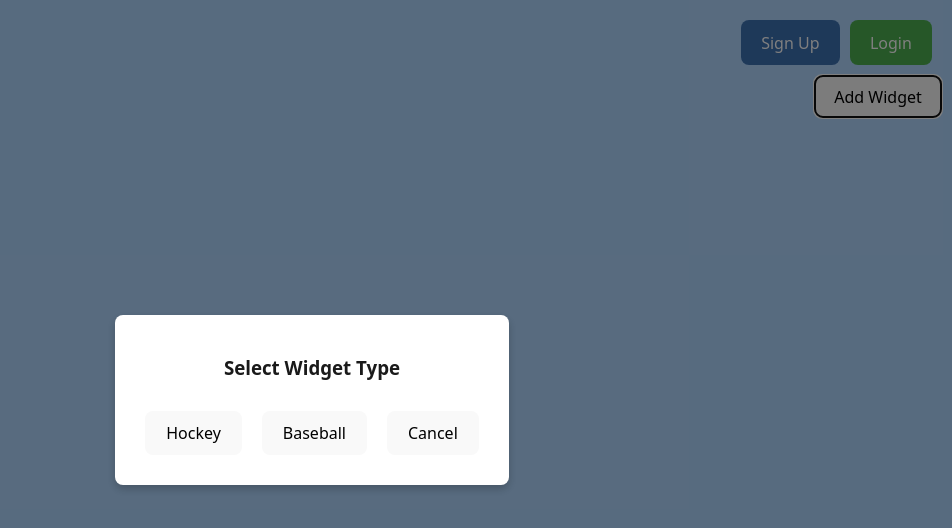
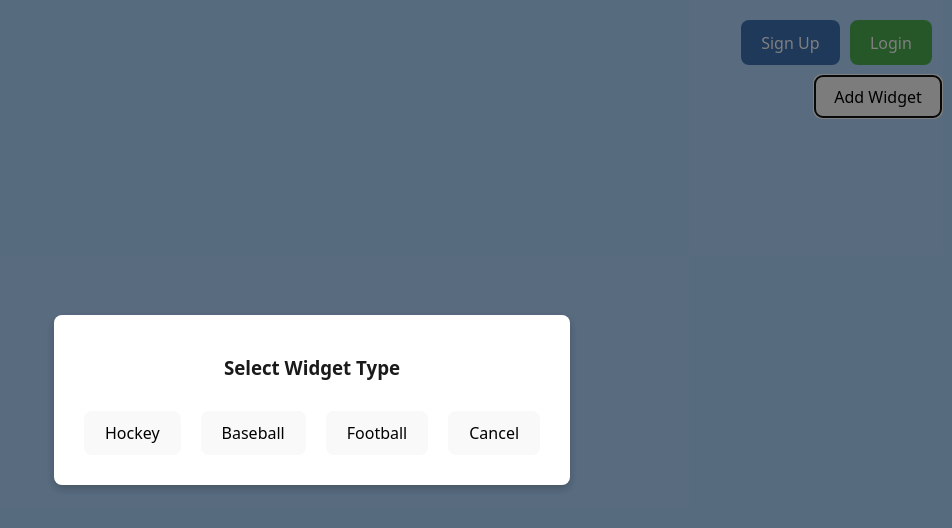
Before and after one commit to XanderDufourEtAl/TeamDudes, a React (Vite) app in the folder COS 420 Team D/: page /widget in a window 1280 px wide. Both pictures are taken after a click on the button "Add Widget". Shown: the top 528 px of the page, without its empty margins (328-1280 px from the left). Built offline with nearby package versions, Linux system fonts and the light colour scheme.

Commit message:
hopefully this added the button

```diff
--- a/COS 420 Team D/src/WidgetPage.tsx
+++ b/COS 420 Team D/src/WidgetPage.tsx
@@ -28,7 +28,7 @@ function WidgetPage() {
         });
     };
     //Function to handle adding widgets to the grid from the add widget button
-    const addWidget = (type: "Baseball" | "Hockey") => {
+    const addWidget = (type: "Baseball" | "Hockey" | "Football") => {
         const newWidget = {
             id: widgets.length + 1,
             type,
@@ -55,6 +55,7 @@ function WidgetPage() {
                         <h3>Select Widget Type</h3>
                         <button onClick={() => addWidget('Hockey')}>Hockey</button>
                         <button onClick={() => addWidget('Baseball')}>Baseball</button>
+                        <button onClick={() => addWidget('Football')}>Football</button>
                         {/* Add more buttons for new components here */}
                         <button onClick={() => setShowModal(false)}>Cancel</button>
                     </div>
```
